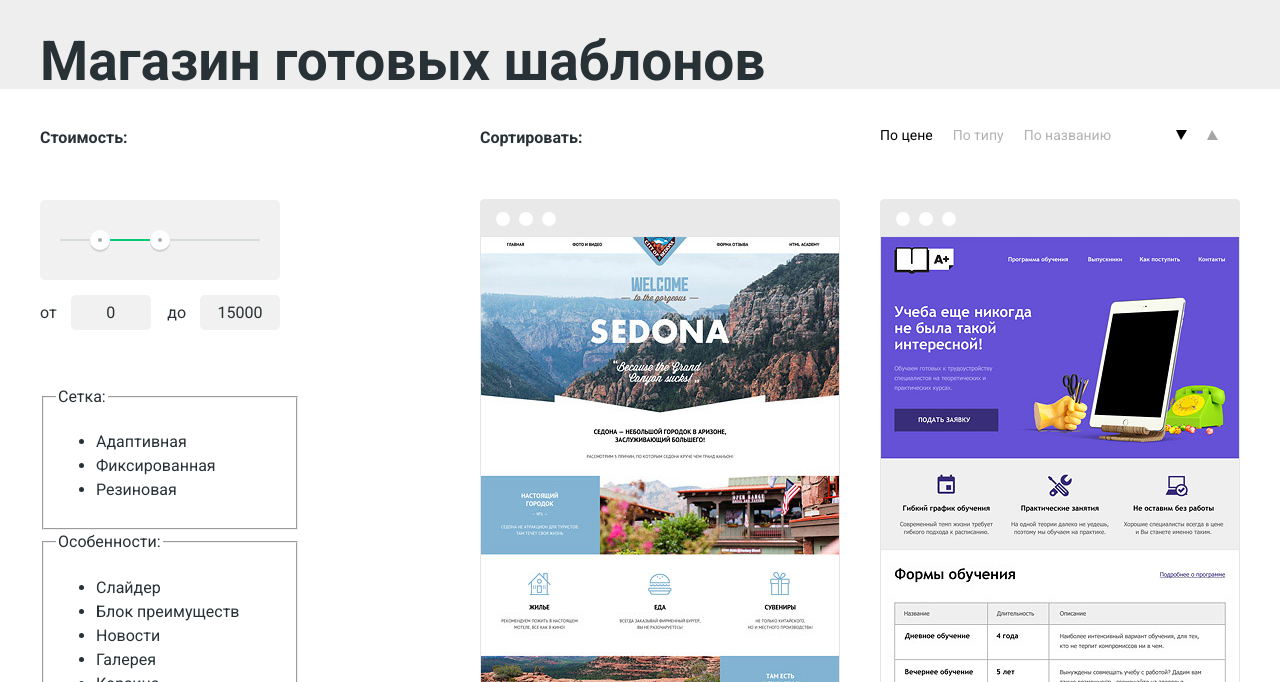
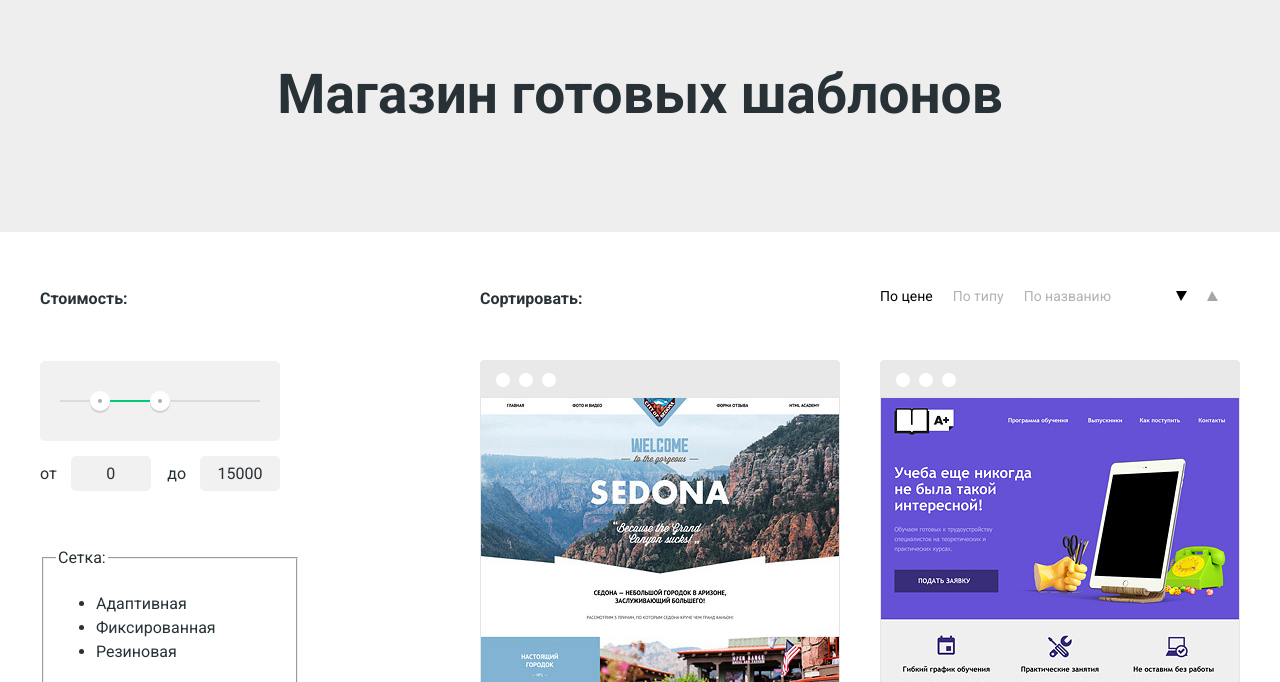
Before and after one commit to Timurbl/nerds, a plain HTML site: page catalog.html in a window 1280 px wide. Shown: the part 118-800 px from the top of the page. Drawn offline with Linux system fonts and the light colour scheme.

Commit message:
catalog header name

```diff
--- a/style.css
+++ b/style.css
@@ -733,12 +733,17 @@ hr {
 .shop-description {
     font-size: 55px;
     line-height: 55px;
+    text-align: center;
+    margin: 0;
+    padding: 70px 0 110px;
 
 }
 
 .main-catalog__container {
     display: flex;
     justify-content: space-between;
+    margin-top: 55px;
+
 }
 
 .section-filter {
```
